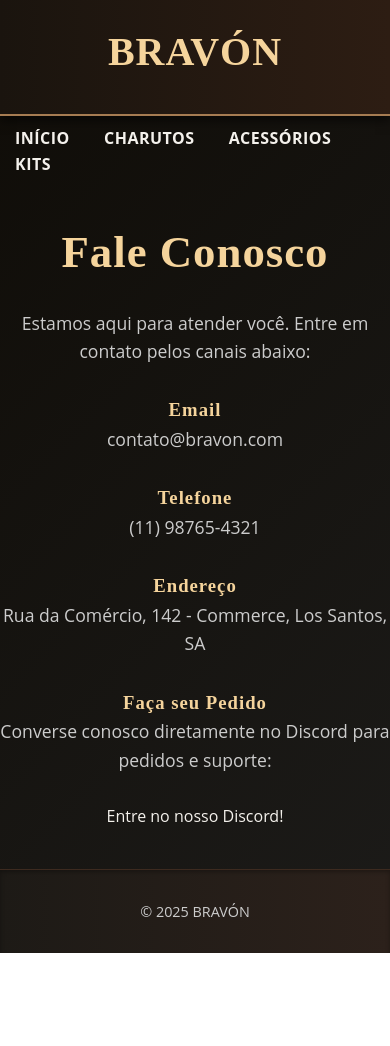
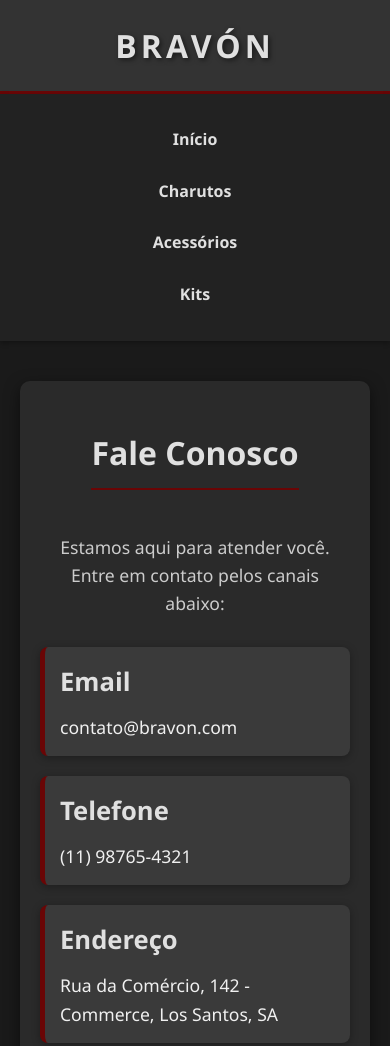
Before and after one commit to lebravoncigars/lebravoncigars.github.io, a plain HTML site: page contato.html in a window 390 px wide. Shown: the top 1046 px of the page. Before the commit the page ends 953 px from the top, so only its background shows below. Drawn offline with Linux system fonts and the light colour scheme.

Commit message:
Update contato.css

```diff
--- a/contato.css
+++ b/contato.css
@@ -1,183 +1,167 @@
-/* === Reset e base === */
-* {
+body {
+    font-family: 'Segoe UI', Tahoma, Geneva, Verdana, sans-serif;
     margin: 0;
     padding: 0;
+    background-color: #1a1a1a;
+    color: #f0f0f0;
+    line-height: 1.6;
+}
+
+.logo {
+    background-color: #333;
+    padding: 20px 0;
+    text-align: center;
+    border-bottom: 3px solid #6a0505;
+}
+
+.logo h1 {
+    margin: 0;
+    color: #e0e0e0;
+    font-size: 2.8em;
+    letter-spacing: 4px;
+    text-transform: uppercase;
+    text-shadow: 2px 2px 5px rgba(0, 0, 0, 0.5);
+}
+
+nav {
+    background-color: #222;
+    text-align: center;
+    padding: 15px 0;
+    box-shadow: 0 2px 5px rgba(0, 0, 0, 0.3);
+}
+
+nav a {
+    color: #e0e0e0;
+    text-decoration: none;
+    padding: 10px 20px;
+    margin: 0 10px;
+    font-weight: bold;
+    transition: background-color 0.3s ease, color 0.3s ease;
+    border-radius: 5px;
+}
+
+nav a:hover {
+    background-color: #6a0505;
+    color: #ffffff;
+}
+
+.contact-page {
+    display: flex;
+    justify-content: center;
+    align-items: flex-start; /* Alinha o conteúdo ao topo */
+    min-height: calc(100vh - 180px); /* Ajusta altura para o footer */
+    padding: 40px 20px;
     box-sizing: border-box;
 }
 
-body {
-    font-family: 'Open Sans', sans-serif;
-    background: linear-gradient(135deg, #0f0c07, #1c1b19);
-    color: #f4f1ec;
-    line-height: 1.6;
-    overflow-x: hidden;
-}
-
-h1, h2, h3 {
-    font-family: 'Playfair Display', serif;
-    color: #f5d49c;
-    letter-spacing: 1px;
-}
-
-a {
-    text-decoration: none;
-    color: inherit;
-    transition: color 0.3s ease;
-}
-
-a:hover {
-    color: #e0c28d;
-}
-
-/* === Containers === */
-.container {
-    width: 90%;
-    max-width: 1200px;
-    margin: 0 auto;
-}
-
-/* === Header === */
-header {
-    background: linear-gradient(to right, #1a140e, #2d1d13);
-    padding: 20px 0;
-    border-bottom: 2px solid #a67c52;
-    box-shadow: 0 4px 10px rgba(0, 0, 0, 0.6);
+.contact-info-container {
+    background-color: #2a2a2a;
+    padding: 40px;
+    border-radius: 10px;
+    box-shadow: 0 5px 15px rgba(0, 0, 0, 0.5);
+    max-width: 700px;
+    width: 100%;
     text-align: center;
 }
 
-header h1 {
-    font-size: 2.5rem;
-    color: #f5d49c;
+.contact-info-container h2 {
+    color: #e0e0e0;
+    font-size: 2.5em;
+    margin-bottom: 25px;
+    border-bottom: 2px solid #6a0505;
+    padding-bottom: 10px;
+    display: inline-block;
+}
+
+.intro-text {
+    font-size: 1.1em;
+    margin-bottom: 30px;
+    color: #ccc;
+}
+
+.contact-item {
+    background-color: #3a3a3a;
+    padding: 20px;
+    margin-bottom: 20px;
+    border-radius: 8px;
+    border-left: 5px solid #6a0505;
+    text-align: left;
+    box-shadow: 0 2px 8px rgba(0, 0, 0, 0.3);
+}
+
+.contact-item h3 {
+    color: #e0e0e0;
+    font-size: 1.6em;
+    margin-top: 0;
     margin-bottom: 10px;
 }
 
-nav {
-    margin-top: 10px;
+.contact-item p {
+    color: #f0f0f0;
+    font-size: 1.1em;
+    margin: 0;
 }
 
-nav a {
-    margin: 0 15px;
-    color: #f4f1ec;
+.discord-button {
+    display: inline-block;
+    background-color: #7289da; /* Cor do Discord */
+    color: #ffffff;
+    padding: 12px 25px;
+    border-radius: 8px;
+    text-decoration: none;
     font-weight: bold;
-    text-transform: uppercase;
-    letter-spacing: 0.5px;
+    font-size: 1.1em;
+    margin-top: 15px;
+    transition: background-color 0.3s ease, transform 0.2s ease;
+    box-shadow: 0 4px 8px rgba(0, 0, 0, 0.3);
 }
 
-nav a:hover {
-    color: #e0b973;
+.discord-button:hover {
+    background-color: #677bc4;
+    transform: translateY(-2px);
 }
 
-/* === Main Content === */
-main {
-    padding: 40px 0;
-    max-width: 800px; /* Adjust max-width for contact form */
-    margin: 0 auto;
+footer {
+    background-color: #333;
+    color: #ccc;
     text-align: center;
+    padding: 20px 0;
+    font-size: 0.9em;
+    border-top: 3px solid #6a0505;
 }
 
-main h2 {
-    margin-bottom: 20px;
-    font-size: 2.8rem;
-    color: #f5d49c;
+/* Responsividade Básica */
+@media (max-width: 768px) {
+    .logo h1 {
+        font-size: 2em;
+    }
+
+    nav a {
+        padding: 8px 15px;
+        margin: 0 5px;
+    }
+
+    .contact-info-container {
+        padding: 30px;
+    }
+
+    .contact-info-container h2 {
+        font-size: 2em;
+    }
 }
 
-main p {
-    font-size: 1.1rem;
-    color: #ccc;
-    margin-bottom: 30px;
+@media (max-width: 480px) {
+    nav a {
+        display: block;
+        margin: 10px auto;
+        width: fit-content;
+    }
+
+    .contact-info-container {
+        padding: 20px;
+    }
+
+    .contact-item {
+        padding: 15px;
+    }
 }
-
-.contato-form {
-    background: linear-gradient(145deg, #2b231e, #1d1916);
-    padding: 30px;
-    border-radius: 12px;
-    border: 1px solid #4a372a;
-    box-shadow: 0 6px 15px rgba(0, 0, 0, 0.5);
-    margin-bottom: 40px;
-    text-align: left;
-}
-
-.form-group {
-    margin-bottom: 20px;
-}
-
-.form-group label {
-    display: block;
-    margin-bottom: 8px;
-    font-weight: bold;
-    color: #f5d49c;
-}
-
-.form-group input[type="text"],
-.form-group input[type="email"],
-.form-group input[type="tel"],
-.form-group textarea {
-    width: 100%;
-    padding: 12px;
-    border: 1px solid #5a4b3d;
-    border-radius: 8px;
-    background-color: #1a140e;
-    color: #f4f1ec;
-    font-size: 1rem;
-}
-
-.form-group input[type="text"]:focus,
-.form-group input[type="email"]:focus,
-.form-group input[type="tel"]:focus,
-.form-group textarea:focus {
-    outline: none;
-    border-color: #e0b973;
-    box-shadow: 0 0 0 3px rgba(224, 185, 115, 0.3);
-}
-
-.cta-button {
-    display: inline-block;
-    background: linear-gradient(to right, #cfa76e, #a87b4d);
-    color: #1e1b18;
-    padding: 12px 28px;
-    font-weight: bold;
-    border-radius: 30px;
-    border: none;
-    cursor: pointer;
-    box-shadow: 0 4px 10px rgba(0,0,0,0.4);
-    transition: background 0.3s ease, transform 0.3s ease;
-}
-
-.cta-button:hover {
-    background: linear-gradient(to right, #b68c5d, #8e6341);
-    transform: scale(1.05);
-}
-
-.info-contato {
-    background: linear-gradient(145deg, #2b231e, #1d1916);
-    padding: 30px;
-    border-radius: 12px;
-    border: 1px solid #4a372a;
-    box-shadow: 0 6px 15px rgba(0, 0, 0, 0.5);
-    text-align: left;
-}
-
-.info-contato h3 {
-    font-size: 2rem;
-    margin-bottom: 15px;
-    color: #e0b973;
-    text-align: center;
-}
-
-.info-contato p {
-    font-size: 1rem;
-    color: #ccc;
-    margin-bottom: 10px;
-    text-align: center;
-}
-
-/* === Footer === */
-footer {
-    background: linear-gradient(to right, #1d1a16, #2c211b);
-    padding: 30px 0;
-    border-top: 1px solid #3d2a1f;
-    text-align: center;
-    color: #ccc;
-    font-size: 0.9rem;
-    box-shadow: inset 0 2px 4px rgba(0, 0, 0, 0.3);
-}
```
